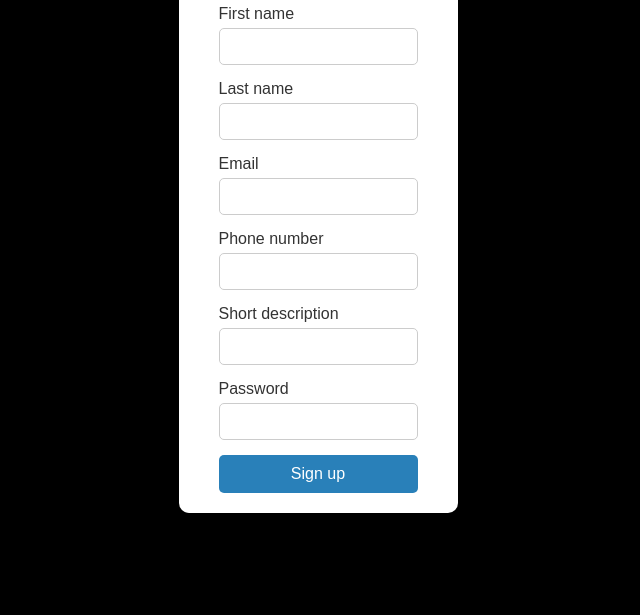
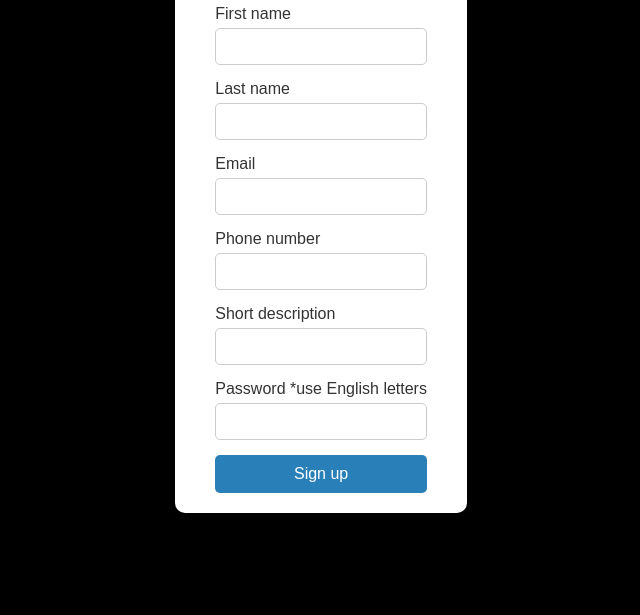
Before and after one commit to Nik91K/EM-JS-registration-form, a plain HTML site: page index.html in a window 1280 px wide. Shown: the part 185-800 px from the top of the page, without its empty margins (322-962 px from the left). Drawn offline with Linux system fonts and the light colour scheme.

Commit message:
added a warning

```diff
--- a/index.html
+++ b/index.html
@@ -7,16 +7,19 @@
     <link rel="stylesheet" href="style.css">
 </head>
 <body>
+    <div>
+      *
+    </div>
     <div class="container">
         <form class="registration-form" id="myform">
             <h2>Registration</h2>
             <div class="input-group">
               <label>First name</label>
-              <input type="text" id="username" name="username">
+              <input type="text" id="username" name="firstname">
             </div>
             <div class="input-group">
               <label>Last name</label>
-              <input type="text" id="username" name="username">
+              <input type="text" id="username" name="lastname">
             </div>
             <div class="input-group">
               <label>Email</label>
@@ -31,7 +34,7 @@
               <input type="text" id="text" name="text">
             </div>
             <div class="input-group">
-              <label> Password</label>
+              <label> Password <font>*use English letters</font></label>
               <input type="password" id="password" name="password">
             </div>
             <div class="input-group">
```
